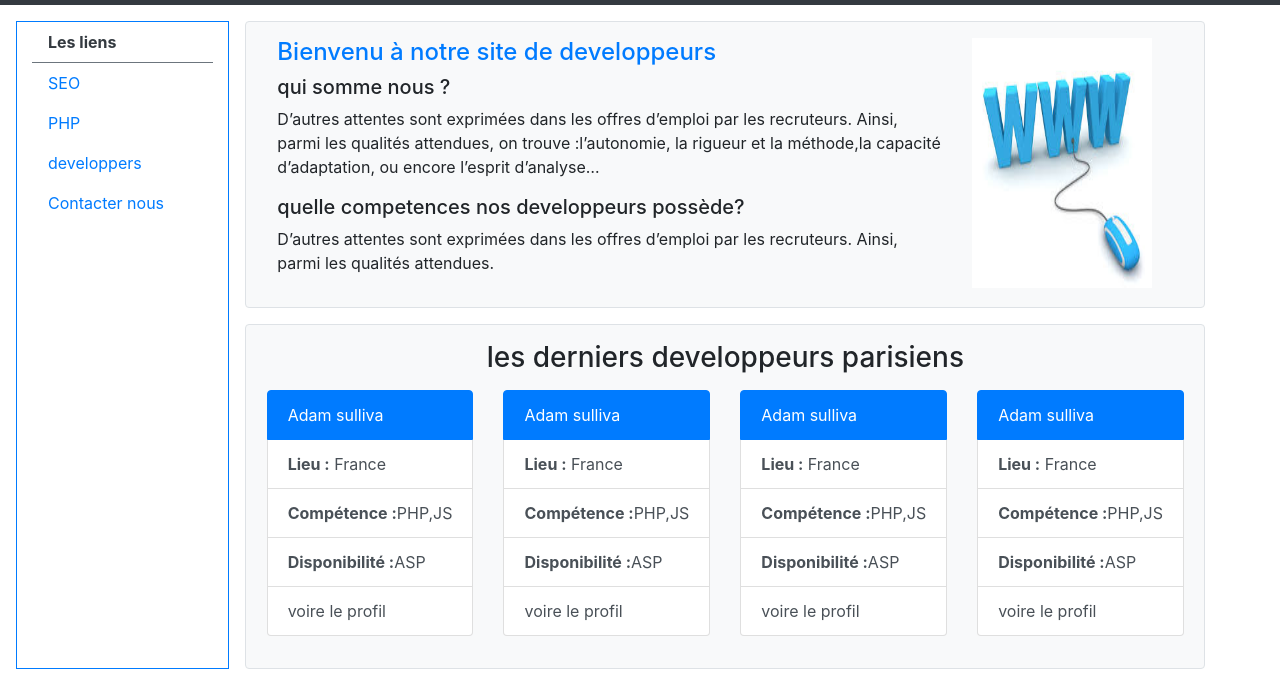
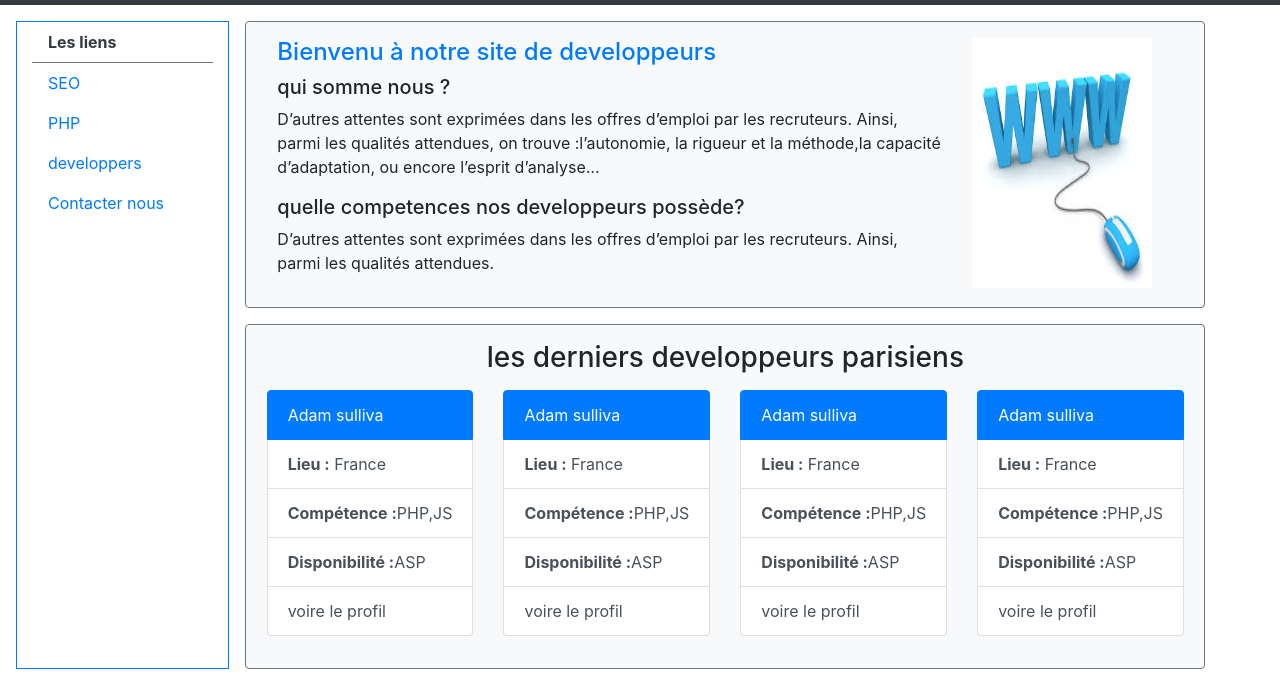
Before and after one commit to fianso98/responsive-web-devs, a plain HTML site: page #ES-bootcamp bootstrap/tp2/main.html in a window 1280 px wide. Shown: the part 107-800 px from the top of the page. Drawn offline with nearby package versions, Linux system fonts and the light colour scheme.

Commit message:
updated dont worry

```diff
--- a/#ES-bootcamp bootstrap/tp2/main.html
+++ b/#ES-bootcamp bootstrap/tp2/main.html
@@ -106,7 +106,7 @@
 	</div>
 	<!--first text done-->
 	<div class="col-lg-9  ml-3 mb-3">
-	<div class="row bg-light border rounded p-3">
+	<div class="row bg-light border border-secondary rounded p-3">
 	<div class="col-sm-12 col-md-12 col-lg-9">
 	<h4 class="text-primary">Bienvenu à notre site de developpeurs</h4>
 				<h5>qui somme nous ?</h5>
@@ -120,7 +120,7 @@
 	</div>
 
 <!--List-->
-<div class="row bg-light border rounded p-3  mt-3 justify-content-center">
+<div class="row bg-light border border-secondary rounded p-3  mt-3 justify-content-center">
 
 
 		<h3 class="pb-2" >les derniers developpeurs parisiens</h3>
```
Also changed, not shown: #ES-bootcamp bootstrap/tp2/contact.html (+1 -1 lines), #ES-bootcamp bootstrap/tp2/dev.html (+1 -1 lines), #ES-bootcamp bootstrap/tp2/info.html (+1 -1 lines).
